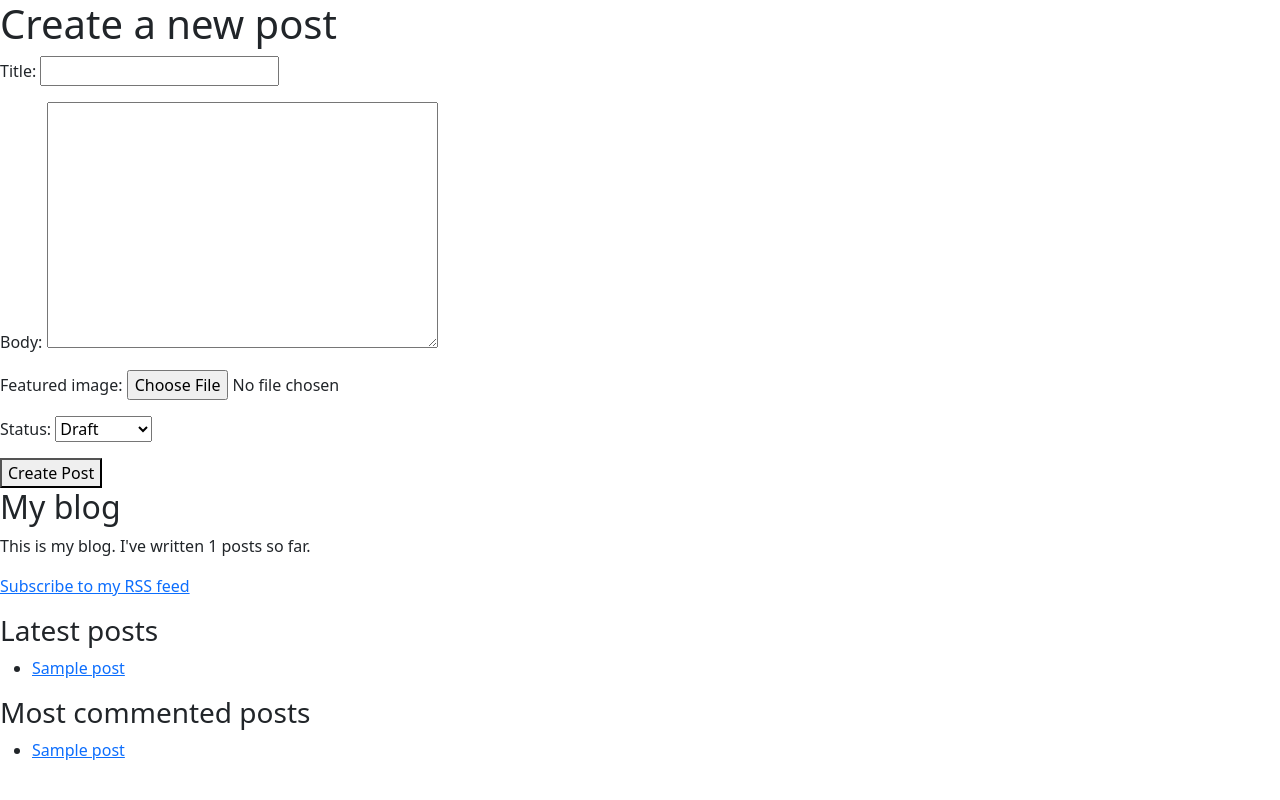
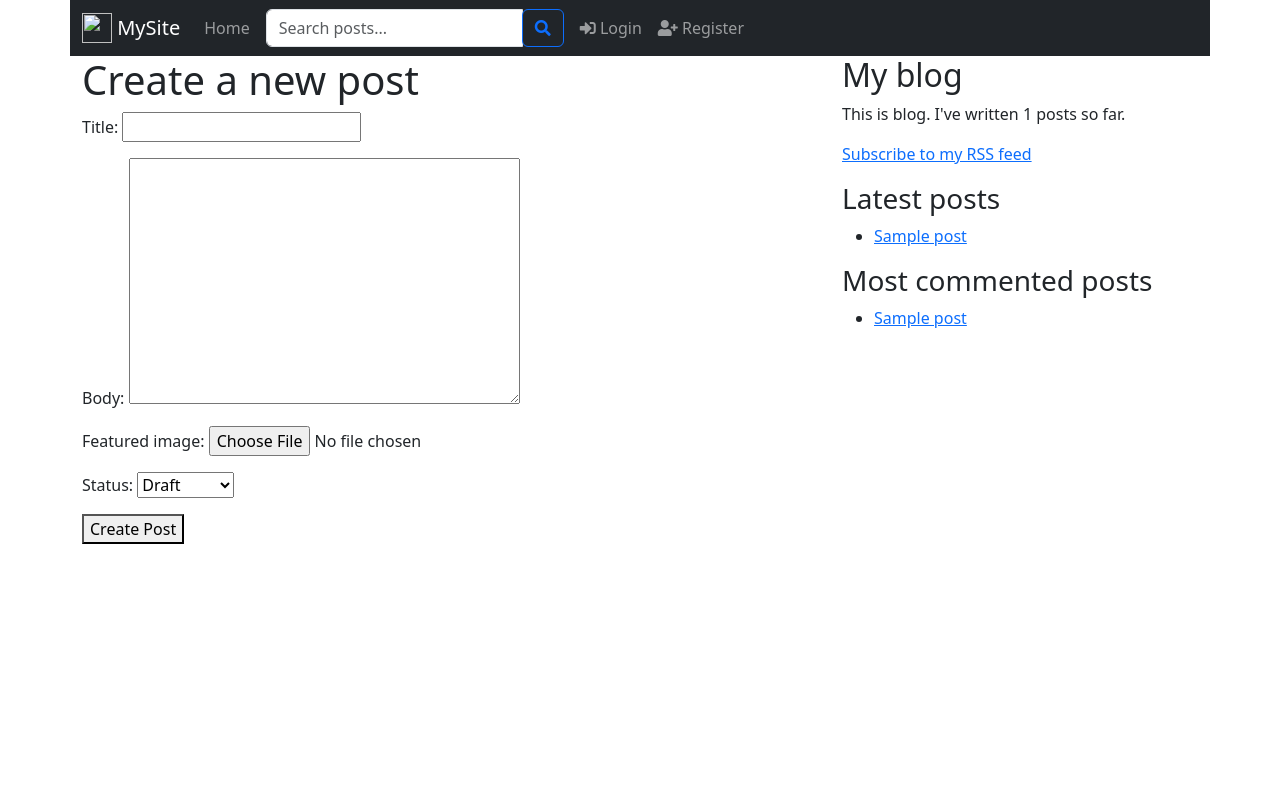
Before and after one commit to hindia-vic/blog, a Django app: page /blog/create/ in a window 1280 px wide. Run offline with Django 5.2, Linux system fonts and the light colour scheme; tables that the repository leaves empty hold one stand-in row (Sample ...).

Commit message:
adding navbar

```diff
--- a/blog/templates/blog/base.html
+++ b/blog/templates/blog/base.html
@@ -10,18 +10,21 @@
 </head>
 
 <body>
-    <div id="content">
-        {% block content %}
+    <div class="container">
+        <div class="row">
+        {% include 'blog/post/navbar.html' %}
+    <div class="col-8" id="content">
+       {% block content %}
 
-        {% endblock content %}
+       {% endblock content %}
     </div>
-    <div id="sidebar">
+    <div  class="col-4" id="sidebar">
         <h2>My blog</h2>
-        <p>This is my blog.
+        <p>This is {{user.username}} blog.
             I've written {% total_posts %} posts so far.
         </p>
         <p>
-            <a href="{% url "blog:post_feed" %}">
+            <a href="{% url 'blog:post_feed' %}">
                    Subscribe to my RSS feed
             </a>
             </p>
@@ -37,6 +40,9 @@
             {% endfor %}
         </ul>
     </div>
+    </div>
+
+</div>
 </body>
 <script src="https://cdn.jsdelivr.net/npm/bootstrap@5.3.2/dist/js/bootstrap.bundle.min.js"></script>
 </html>
--- a/blog/templates/blog/post/delete.html
+++ b/blog/templates/blog/post/delete.html
@@ -2,6 +2,7 @@
 {% load blog_tags %}
 {% block title %}delete Post{% endblock %}
 {% block content %}
+<div>
 <h2>Confirm Deletion</h2>
 
     {% if error %}
--- /dev/null
+++ b/blog/templates/blog/post/navbar.html
@@ -0,0 +1,81 @@
+{% load static %}
+<nav class="navbar navbar-expand-md navbar-dark bg-dark">
+  <div class="container">
+    <a class="navbar-brand" href="{% url 'blog:post_list' %}">
+      <img src="" width="30" height="30" class="d-inline-block align-top" alt="">
+      MySite
+    </a>
+
+    <button class="navbar-toggler" type="button" data-toggle="collapse" data-target="#navbarNav">
+      <span class="navbar-toggler-icon"></span>
+    </button>
+
+    <div class="collapse navbar-collapse" id="navbarNav">
+      <ul class="navbar-nav mr-auto">
+        <li class="nav-item">
+          <a class="nav-link" href="{% url 'blog:post_list' %}">Home</a>
+        </li>
+        {% if user.is_authenticated %}
+          <li class="nav-item">
+            <a class="nav-link" href="{% url 'blog:post_list' %}">Blog</a>
+          </li>
+          <li class="nav-item">
+            <a class="nav-link" href="{% url 'blog:post_create' %}">NewPost</a>
+          </li>
+        {% endif %}
+      </ul>
+
+          <!-- Search Form -->
+      <form class="form-inline my-2 my-lg-0 mx-2" action="{% url 'blog:post_search' %}" method="get">
+        <div class="input-group">
+          <input class="form-control" type="search" name="query" placeholder="Search posts..." aria-label="Search" required>
+          <div class="input-group-append">
+            <button class="btn btn-outline-primary" type="submit">
+              <i class="fas fa-search"></i>
+            </button>
+          </div>
+        </div>
+      </form>
+
+      <ul class="navbar-nav ml-auto">
+        {% if user.is_authenticated %}
+          <li class="nav-item dropdown">
+            <a class="nav-link dropdown-toggle" href="#" id="userDropdown" role="button" data-toggle="dropdown">
+              <i class="fas fa-user-circle"></i> {{ user.username }}
+            </a>
+            <div class="dropdown-menu dropdown-menu-right">
+              <a class="dropdown-item" href="">
+                <i class="fas fa-user"></i> Profile
+              </a>
+              <a class="dropdown-item" href="">
+                <i class="fas fa-cog"></i> Settings
+              </a>
+              <div class="dropdown-divider"></div>
+              <a class="dropdown-item" href="{% url 'logout' %}">
+                <i class="fas fa-sign-out-alt"></i> Logout
+              </a>
+            </div>
+          </li>
+        {% else %}
+          <li class="nav-item">
+            <a class="nav-link" href="{% url 'login' %}">
+              <i class="fas fa-sign-in-alt"></i> Login
+            </a>
+          </li>
+          <li class="nav-item">
+            <a class="nav-link" href="{% url 'register' %}">
+              <i class="fas fa-user-plus"></i> Register
+            </a>
+          </li>
+        {% endif %}
+      </ul>
+    </div>
+  </div>
+</nav>
+
+<!-- Include Font Awesome for icons -->
+<link rel="stylesheet" href="https://cdnjs.cloudflare.com/ajax/libs/font-awesome/5.15.4/css/all.min.css">
+
+<!-- Bootstrap JS for dropdown functionality -->
+<script src="https://code.jquery.com/jquery-3.5.1.slim.min.js"></script>
+<script src="https://cdn.jsdelivr.net/npm/bootstrap@4.5.3/dist/js/bootstrap.bundle.min.js"></script>
--- a/blog/views.py
+++ b/blog/views.py
@@ -124,11 +124,12 @@ def post_create(request):
 def confirm_delete(request, post_id):
     """Show confirmation page before deletion"""
     post = get_object_or_404(Post, id=post_id)
-
     # Check permissions
     if not (request.user == post.author or request.user.is_staff):
         messages.error(request, "You don't have permission to delete this post.")
         return redirect('blog:post_list')
+
+    return render(request, 'blog/post/delete.html', {'post': post})
 
 
 @require_POST
--- a/mywebsite/settings.py
+++ b/mywebsite/settings.py
@@ -129,6 +129,7 @@ USE_TZ = True
 # https://docs.djangoproject.com/en/5.1/howto/static-files/
 
 STATIC_URL = 'static/'
+STATIC_ROOT = BASE_DIR / 'staticfiles'
 
 # Default primary key field type
 # https://docs.djangoproject.com/en/5.1/ref/settings/#default-auto-field
```
